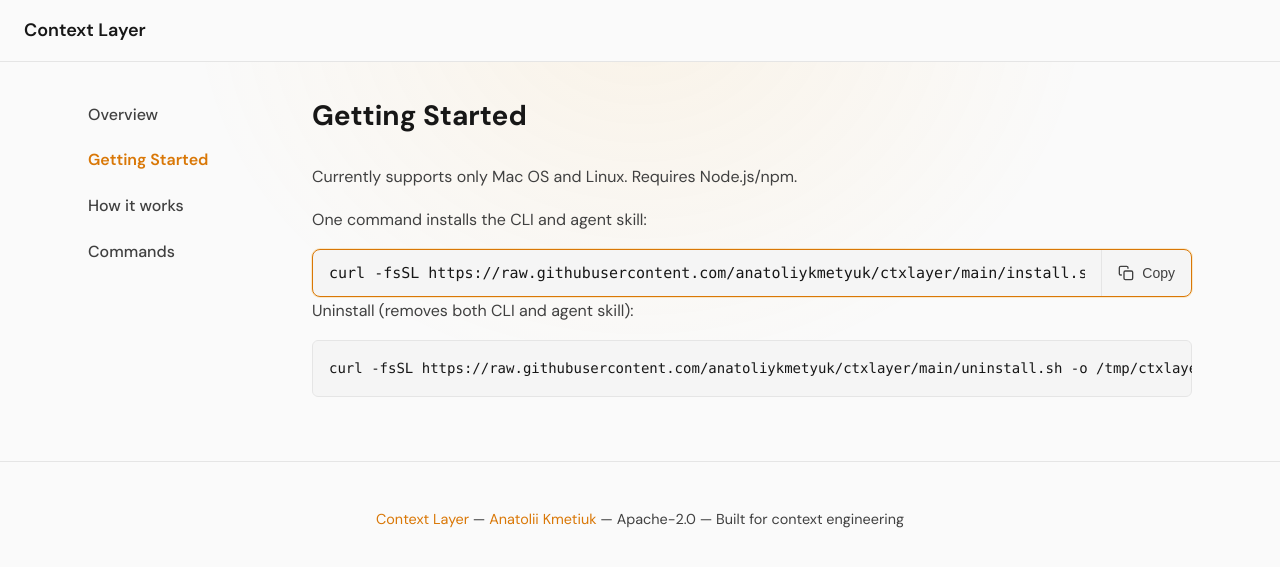
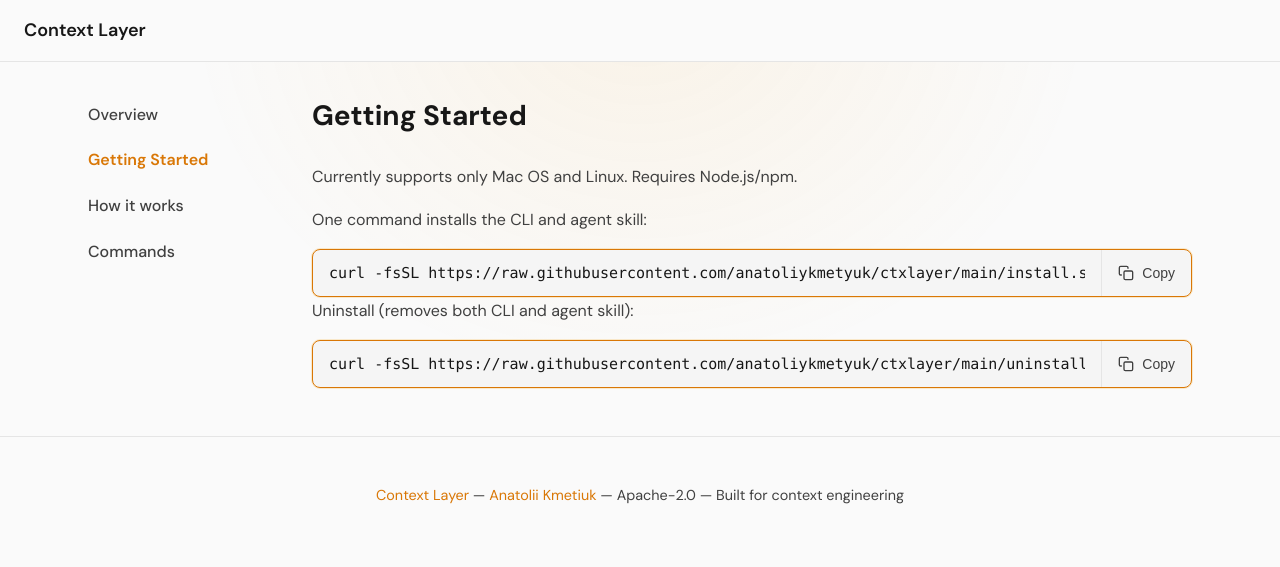
Before and after one commit to anatoliykmetyuk/ctxlayer, a Jekyll site: the page built from website/docs/getting-started.md, in a window 1280 px wide. Shown: the top 567 px of the page. Built offline with Jekyll 4.4.1, drawn with Linux system fonts in a browser that asks for light colours.

Commit message:
Install command snippet reused for uninstall command

````diff
--- a/website/_config.yml
+++ b/website/_config.yml
@@ -2,6 +2,7 @@
 description: Human-in-the-loop context engineering and curation tool for AI-assisted development
 
 install_command: "curl -fsSL https://raw.githubusercontent.com/anatoliykmetyuk/ctxlayer/main/install.sh -o /tmp/ctxlayer-install.sh && bash /tmp/ctxlayer-install.sh"
+uninstall_command: "curl -fsSL https://raw.githubusercontent.com/anatoliykmetyuk/ctxlayer/main/uninstall.sh -o /tmp/ctxlayer-uninstall.sh && bash /tmp/ctxlayer-uninstall.sh"
 
 # GitHub Pages: set baseurl if site is served from a subdirectory (e.g. /ctxlayer)
 # baseurl: ""
--- a/website/_includes/install-command.html
+++ b/website/_includes/copyable-command.html
@@ -1,9 +1,9 @@
-{% assign wrapper_class = include.class | default: "install-command" %}
+{% assign wrapper_class = include.class | default: "copyable-command" %}
 <div class="{{ wrapper_class }}">
-  <input type="text" readonly value="{{ site.install_command }}" aria-label="Install command" spellcheck="false" />
+  <input type="text" readonly value="{{ include.command }}" aria-label="Command" spellcheck="false" />
   <button type="button" class="copy-btn" aria-label="Copy to clipboard">
     <svg xmlns="http://www.w3.org/2000/svg" width="16" height="16" viewBox="0 0 24 24" fill="none" stroke="currentColor" stroke-width="2" stroke-linecap="round" stroke-linejoin="round" aria-hidden="true"><rect x="9" y="9" width="13" height="13" rx="2" ry="2"/><path d="M5 15H4a2 2 0 0 1-2-2V4a2 2 0 0 1 2-2h9a2 2 0 0 1 2 2v1"/></svg>
     <span aria-live="polite" aria-atomic="true">Copy</span>
   </button>
 </div>
-<script src="{{ '/js/install-command.js' | relative_url }}" defer></script>
+<script src="{{ '/js/copyable-command.js' | relative_url }}" defer></script>
--- a/website/docs/getting-started.md
+++ b/website/docs/getting-started.md
@@ -7,10 +7,8 @@
 
 One command installs the CLI and agent skill:
 
-{% include install-command.html %}
+{% include copyable-command.html command=site.install_command %}
 
 Uninstall (removes both CLI and agent skill):
 
-```bash
-curl -fsSL https://raw.githubusercontent.com/anatoliykmetyuk/ctxlayer/main/uninstall.sh -o /tmp/ctxlayer-uninstall.sh && bash /tmp/ctxlayer-uninstall.sh
-```
+{% include copyable-command.html command=site.uninstall_command %}
--- a/website/index.html
+++ b/website/index.html
@@ -47,7 +47,7 @@
         </div>
       </div>
       <div class="hero-cta">
-        {% include install-command.html %}
+        {% include copyable-command.html command=site.install_command %}
       </div>
     </section>
 
@@ -177,7 +177,7 @@
           <span class="step-num" aria-hidden="true">1</span>
           <span class="step-content">
             <span class="step-desc">Install the ctx CLI and agent skill.</span>
-            {% include install-command.html class="install-command install-command-block" %}
+            {% include copyable-command.html command=site.install_command class="copyable-command copyable-command-block" %}
           </span>
         </li>
         <li><span class="step-num" aria-hidden="true">2</span><span class="step-content">From your project directory, run <code>ctx new</code> — Create a new task to hold the context for the task you are about to do. Initializes the context layer for your domain if it was not yet initialized.</span></li>
--- a/website/js/install-command.js
+++ b/website/js/copyable-command.js
@@ -1,8 +1,8 @@
 (function() {
-  if (window.installCommandInit) return;
-  window.installCommandInit = true;
+  if (window.copyableCommandInit) return;
+  window.copyableCommandInit = true;
 
-  document.querySelectorAll('.install-command').forEach(function(block) {
+  document.querySelectorAll('.copyable-command').forEach(function(block) {
     var btn = block.querySelector('.copy-btn');
     var input = block.querySelector('input[type="text"]');
     if (btn && input) {
--- a/website/style.css
+++ b/website/style.css
@@ -353,7 +353,7 @@
   }
 }
 
-.install-command {
+.copyable-command {
   display: flex;
   align-items: stretch;
   gap: 0;
@@ -364,7 +364,7 @@
   box-shadow: 0 0 0 1px rgba(245, 158, 11, 0.2);
 }
 
-.install-command input {
+.copyable-command input {
   flex: 1;
   min-width: 0;
   padding: 0.875rem 1rem;
@@ -380,12 +380,12 @@
   scrollbar-width: none;
 }
 
-.install-command input:focus-visible {
+.copyable-command input:focus-visible {
   outline: 2px solid var(--accent);
   outline-offset: -2px;
 }
 
-.install-command input::-webkit-scrollbar {
+.copyable-command input::-webkit-scrollbar {
   display: none;
 }
 
@@ -855,7 +855,7 @@
   margin-bottom: 0.5rem;
 }
 
-.stepped-flow .install-command-block {
+.stepped-flow .copyable-command-block {
   margin-top: 0;
 }
 
@@ -1562,7 +1562,7 @@
     font-size: 1.0625rem;
   }
 
-  .install-command input {
+  .copyable-command input {
     font-size: 0.875rem;
     padding: 0.75rem 1rem;
   }
````
